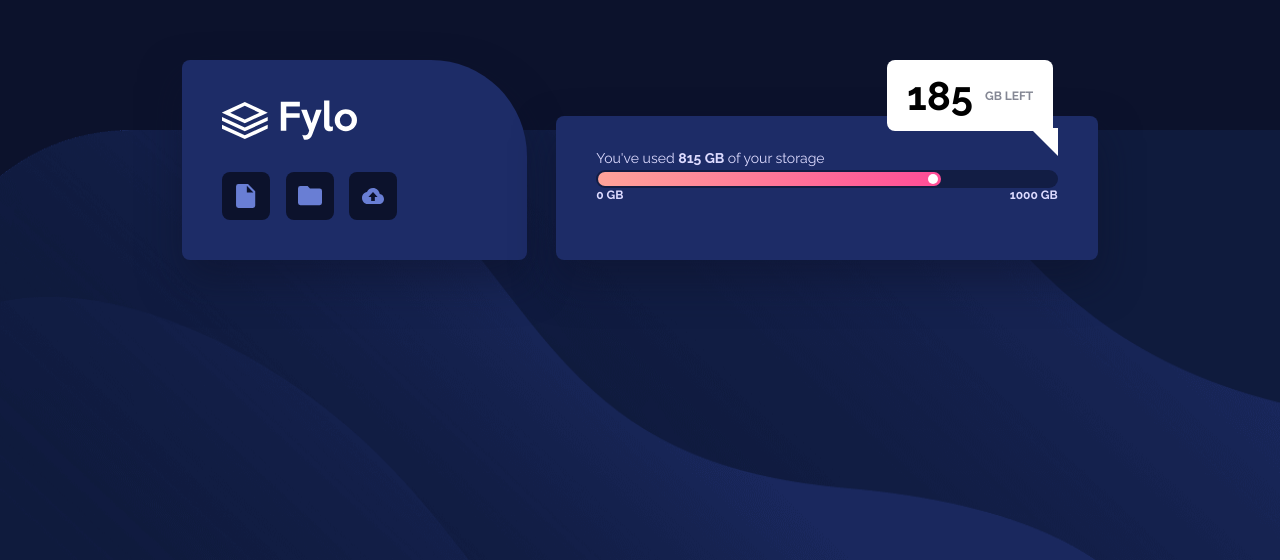
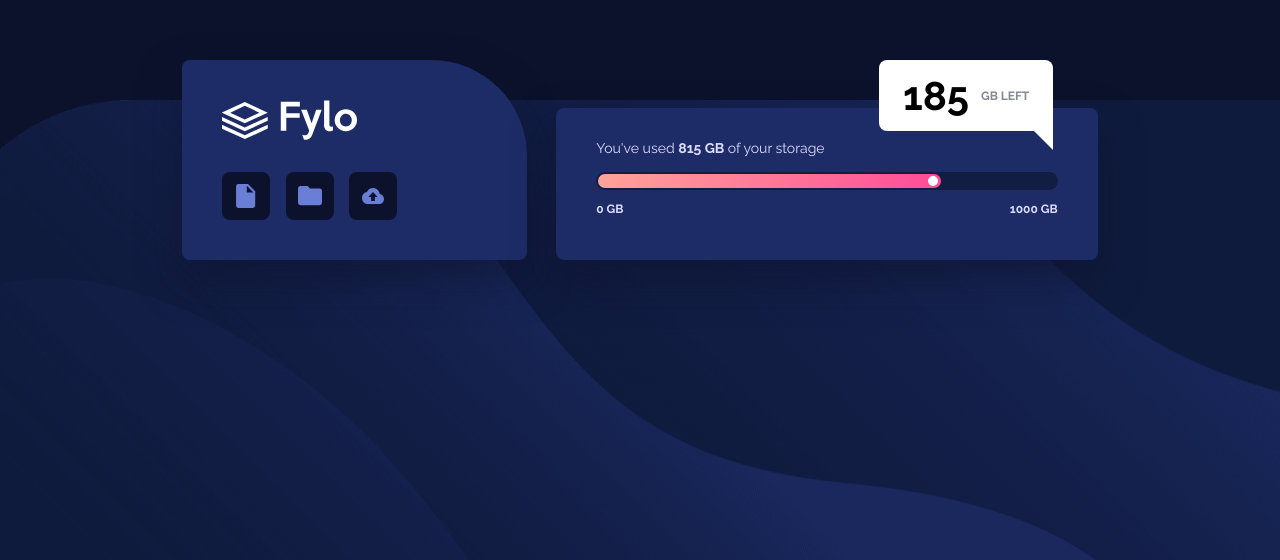
Before and after one commit to TrystaRaye/fylo-data-component, a plain HTML site: page index.html in a window 1280 px wide. Shown: the part 240-800 px from the top of the page. Drawn offline with Linux system fonts and the light colour scheme; a web font is replaced by a local one.

Commit message:
Add files via upload

```diff
--- a/style.css
+++ b/style.css
@@ -41,7 +41,7 @@ body {
   background-image: url(images/bg-desktop.png);
   background-repeat: no-repeat;
   background-position: bottom;
-  background-size: 1440px 430px;
+  background-size: 1440px 460px;
 
   display: flex;
   flex-direction: row;
@@ -112,13 +112,12 @@ body {
   min-height: 9rem;
   background-color: var(--dark-blue);
 
-  padding: 2rem 2.5rem 3.50rem 2.5rem;
+  padding: 2rem 2.5rem 2.75rem 2.5rem;
   border-radius: .5rem;
 
   display: flex;
   flex-direction: column;
   justify-content: center;
-  gap: 15%;
 
   align-self: flex-end;
 }
@@ -148,7 +147,7 @@ body {
 }
 
 .amount-text {
-  padding: .75rem 1.25rem .75rem  1.25rem;
+  padding: .75rem 1.50rem .75rem  1.50rem;
 	position: relative;
 	background: #FFFFFF;
 	border-radius: .5rem .5rem 0rem .5rem;
@@ -167,8 +166,8 @@ body {
 	border-top-color: #FFFFFF;
 	border-bottom: 0;
 	border-right: 0;
-	margin-left: 9.20rem;
-	margin-top: 5.8rem;
+	margin-left: 9.15rem;
+	margin-top: 5rem;
 }
 
 .storage-alert{
@@ -176,7 +175,7 @@ body {
   font-weight: var(--fw-regular);
   color:var(--pale-blue);
 
-  margin-bottom: .25rem;
+  margin-bottom: 1rem;
 }
 
 .storage-alert span {
@@ -202,6 +201,8 @@ body {
   display: flex;
   flex-direction: row;
   align-items: center;
+
+  margin-bottom: .75rem;
 }
 
 .storage-bar {
```
